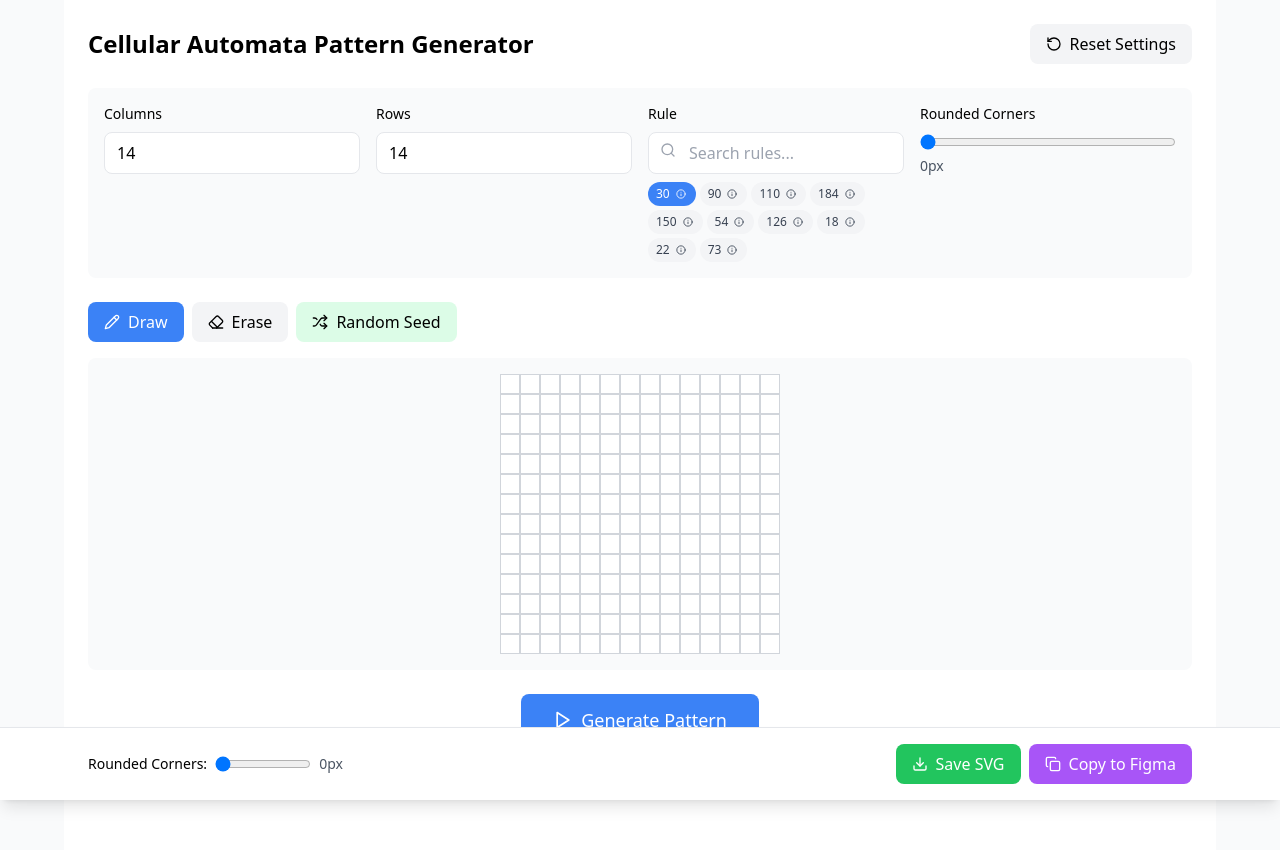
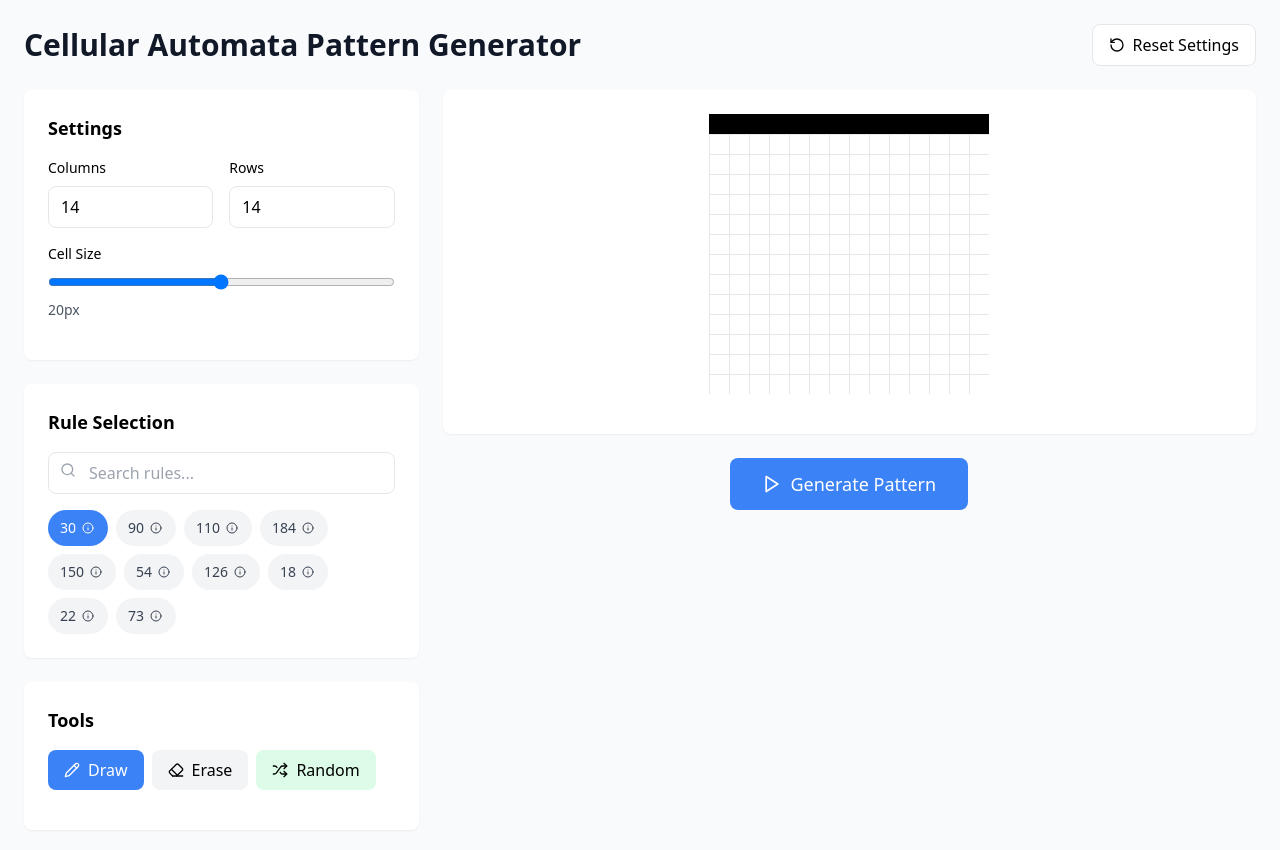
Before and after one commit to majoputerka/cellular-automata-editor, a React (Vite) app: page / in a window 1280 px wide. Shown: the top 850 px of the page. Built offline with nearby package versions, Linux system fonts and the light colour scheme.

Commit message:
Revert to left/right layout with centered Generate Pattern button

```diff
--- a/src/components/cellular-automata-editor.tsx
+++ b/src/components/cellular-automata-editor.tsx
@@ -6,74 +6,36 @@ const CellularAutomataEditor = () => {
   const [rows, setRows] = useState(14);
   const [rule, setRule] = useState(30);
   const [ruleSearch, setRuleSearch] = useState('');
-  const [grid, setGrid] = useState([]);
+  const [grid, setGrid] = useState<boolean[][]>([]);
   const [isDrawing, setIsDrawing] = useState(false);
-  const [tool, setTool] = useState('draw'); // 'draw' or 'erase'
+  const [tool, setTool] = useState<'draw' | 'erase'>('draw');
   const [isAnimating, setIsAnimating] = useState(false);
   const [animationRow, setAnimationRow] = useState(0);
   const [roundedCorners, setRoundedCorners] = useState(0);
   const [hasGenerated, setHasGenerated] = useState(false);
   const [showRuleModal, setShowRuleModal] = useState(false);
-  const [selectedRuleInfo, setSelectedRuleInfo] = useState(null);
+  const [selectedRuleInfo, setSelectedRuleInfo] = useState<number | null>(null);
   const [showRuleDropdown, setShowRuleDropdown] = useState(false);
-  const animationRef = useRef(null);
+  const [cellSize, setCellSize] = useState(20);
+  const animationRef = useRef<number | null>(null);
 
   // Most interesting/known rules
   const popularRules = [
-    { number: 30, name: "Rule 30", description: "Chaotic pattern generator, used in Mathematica's random number generator" },
-    { number: 90, name: "Rule 90", description: "Sierpinski triangle generator, creates fractal patterns" },
-    { number: 110, name: "Rule 110", description: "Turing complete, capable of universal computation" },
-    { number: 184, name: "Rule 184", description: "Traffic flow model, simulates highway traffic patterns" },
-    { number: 150, name: "Rule 150", description: "Additive cellular automaton, creates nested patterns" },
-    { number: 54, name: "Rule 54", description: "Creates complex triangular structures" },
-    { number: 126, name: "Rule 126", description: "Produces dense, chaotic patterns" },
-    { number: 18, name: "Rule 18", description: "Simple fractal generator with clear structure" },
-    { number: 22, name: "Rule 22", description: "Periodic patterns with interesting symmetries" },
-    { number: 73, name: "Rule 73", description: "Complex boundary behavior with localized structures" }
+    { number: 30, name: "Rule 30", description: "Chaotic pattern generator" },
+    { number: 90, name: "Rule 90", description: "Sierpinski triangle generator" },
+    { number: 110, name: "Rule 110", description: "Turing complete" },
+    { number: 184, name: "Rule 184", description: "Traffic flow model" },
+    { number: 150, name: "Rule 150", description: "Additive cellular automaton" },
+    { number: 54, name: "Rule 54", description: "Complex triangular structures" },
+    { number: 126, name: "Rule 126", description: "Dense, chaotic patterns" },
+    { number: 18, name: "Rule 18", description: "Simple fractal generator" },
+    { number: 22, name: "Rule 22", description: "Periodic patterns" },
+    { number: 73, name: "Rule 73", description: "Complex boundary behavior" }
   ];
 
-  // Rule descriptions for modal
-  const getRuleDescription = (ruleNumber) => {
-    const popular = popularRules.find(r => r.number === ruleNumber);
-    if (popular) return popular.description;
-
-    // Generate basic description based on rule number
-    const binary = ruleNumber.toString(2).padStart(8, '0');
-    const activePatterns = [];
-    const patterns = ['111', '110', '101', '100', '011', '010', '001', '000'];
-    patterns.forEach((pattern, i) => {
-      if (binary[i] === '1') activePatterns.push(pattern);
-    });
-
-    return `This rule activates cells when the neighborhood pattern is: ${activePatterns.join(', ')}`;
-  };
-
-  // Generate example pattern for modal
-  const generateExamplePattern = (ruleNumber) => {
-    const size = 14;
-    const exampleGrid = Array(size).fill().map(() => Array(size).fill(false));
-
-    // Set middle cell in first row
-    exampleGrid[0][Math.floor(size / 2)] = true;
-
-    const ruleLookup = getRuleLookup(ruleNumber);
-
-    // Generate pattern
-    for (let r = 1; r < size; r++) {
-      for (let c = 0; c < size; c++) {
-        const left = exampleGrid[r-1][c-1] || false;
-        const center = exampleGrid[r-1][c];
-        const right = exampleGrid[r-1][c+1] || false;
-        const pattern = `${left ? '1' : '0'}${center ? '1' : '0'}${right ? '1' : '0'}`;
-        exampleGrid[r][c] = ruleLookup[pattern];
-      }
-    }
-
-    return exampleGrid;
-  };
   // Initialize empty grid
   useEffect(() => {
-    const newGrid = Array(rows).fill().map((_, i) =>
+    const newGrid = Array(rows).fill(null).map((_, i) =>
       Array(cols).fill(i === 0 ? false : null)
     );
     setGrid(newGrid);
@@ -82,7 +44,7 @@ const CellularAutomataEditor = () => {
   }, [rows, cols]);
 
   // Generate rule lookup table
-  const getRuleLookup = useCallback((ruleNumber) => {
+  const getRuleLookup = useCallback((ruleNumber: number) => {
     const binary = ruleNumber.toString(2).padStart(8, '0');
     return {
       '111': binary[0] === '1',
@@ -97,7 +59,7 @@ const CellularAutomataEditor = () => {
   }, []);
 
   // Apply cellular automata rule
-  const applyRule = useCallback((prevRow, ruleLookup) => {
+  const applyRule = useCallback((prevRow: boolean[], ruleLookup: any) => {
     return prevRow.map((_, i) => {
       const left = prevRow[i - 1] || false;
       const center = prevRow[i];
@@ -108,8 +70,8 @@ const CellularAutomataEditor = () => {
   }, []);
 
   // Handle cell interaction
-  const handleCellInteraction = useCallback((rowIndex, colIndex, isClick = false) => {
-    if (rowIndex !== 0) return; // Only allow editing first row
+  const handleCellInteraction = useCallback((rowIndex: number, colIndex: number, isClick = false) => {
+    if (rowIndex !== 0) return;
 
     setGrid(prev => {
       const newGrid = [...prev];
@@ -124,8 +86,7 @@ const CellularAutomataEditor = () => {
   const generateRandomSeed = useCallback(() => {
     setGrid(prev => {
       const newGrid = [...prev];
-      newGrid[0] = Array(cols).fill().map(() => Math.random() > 0.5);
-      // Reset other rows
+      newGrid[0] = Array(cols).fill(null).map(() => Math.random() > 0.5);
       for (let i = 1; i < rows; i++) {
         newGrid[i] = Array(cols).fill(null);
       }
@@ -143,7 +104,7 @@ const CellularAutomataEditor = () => {
     setIsAnimating(true);
     setAnimationRow(1);
 
-    const animate = (currentRow) => {
+    const animate = (currentRow: number) => {
       if (currentRow >= rows) {
         setIsAnimating(false);
         setHasGenerated(true);
@@ -159,7 +120,7 @@ const CellularAutomataEditor = () => {
       });
 
       setAnimationRow(currentRow + 1);
-      animationRef.current = setTimeout(() => animate(currentRow + 1), 100);
+      animationRef.current = setTimeout(() => animate(currentRow + 1), 50);
     };
 
     animate(1);
@@ -172,6 +133,7 @@ const CellularAutomataEditor = () => {
     setRule(30);
     setRuleSearch('');
     setRoundedCorners(0);
+    setCellSize(20);
     setTool('draw');
     if (animationRef.current) {
       clearTimeout(animationRef.current);
@@ -183,7 +145,7 @@ const CellularAutomataEditor = () => {
 
   // Clear everything including first row
   const clearAll = useCallback(() => {
-    setGrid(Array(rows).fill().map((_, i) =>
+    setGrid(Array(rows).fill(null).map((_, i) =>
       Array(cols).fill(i === 0 ? false : null)
     ));
     setHasGenerated(false);
@@ -193,6 +155,7 @@ const CellularAutomataEditor = () => {
     }
     setIsAnimating(false);
   }, [rows, cols]);
+
   // Reset image only
   const resetImage = useCallback(() => {
     setGrid(prev => {
@@ -211,20 +174,19 @@ const CellularAutomataEditor = () => {
   }, [rows, cols]);
 
   // Show rule info modal
-  const showRuleInfo = (ruleNumber) => {
+  const showRuleInfo = (ruleNumber: number) => {
     setSelectedRuleInfo(ruleNumber);
     setShowRuleModal(true);
   };
 
-  // Generate SVG with proper connected shapes
+  // Generate SVG
   const generateSVG = useCallback(() => {
-    const cellSize = 20;
     const width = cols * cellSize;
     const height = rows * cellSize;
 
-    if (roundedCorners > 0) {
+    if (roundedCorners > 0 && hasGenerated) {
       // Create a binary matrix for filled cells
-      const matrix = Array(rows).fill().map(() => Array(cols).fill(false));
+      const matrix = Array(rows).fill(null).map(() => Array(cols).fill(false));
       for (let r = 0; r < rows; r++) {
         for (let c = 0; c < cols; c++) {
           if (grid[r] && grid[r][c]) {
@@ -233,19 +195,18 @@ const CellularAutomataEditor = () => {
         }
       }
 
-      // Generate path for connected shapes
-      let path = '';
-      const visited = Array(rows).fill().map(() => Array(cols).fill(false));
+      // Find all connected components using flood fill
+      const visited = Array(rows).fill(null).map(() => Array(cols).fill(false));
+      const components: number[][][] = [];
 
       for (let r = 0; r < rows; r++) {
         for (let c = 0; c < cols; c++) {
           if (matrix[r][c] && !visited[r][c]) {
-            // Find bounding box of connected component
-            const component = [];
-            const stack = [[r, c]];
+            const component: number[][] = [];
+            const stack: number[][] = [[r, c]];
 
             while (stack.length > 0) {
-              const [cr, cc] = stack.pop();
+              const [cr, cc] = stack.pop()!;
               if (cr < 0 || cr >= rows || cc < 0 || cc >= cols ||
                   visited[cr][cc] || !matrix[cr][cc]) continue;
 
@@ -257,23 +218,41 @@ const CellularAutomataEditor = () => {
             }
 
             if (component.length > 0) {
+              components.push(component);
+            }
+          }
+        }
+      }
+
+      // Generate smooth SVG paths for each component
+      let paths = '';
+      components.forEach(component => {
+        if (component.length === 1) {
+          // Single cell - just a rounded rectangle
+          const [r, c] = component[0];
+          const x = c * cellSize;
+          const y = r * cellSize;
+          paths += `<rect x="${x}" y="${y}" width="${cellSize}" height="${cellSize}" rx="${roundedCorners}" ry="${roundedCorners}" fill="#000"/>`;
+        } else {
+          // Multiple cells - create a single smooth path
           const minR = Math.min(...component.map(([r]) => r));
           const maxR = Math.max(...component.map(([r]) => r));
           const minC = Math.min(...component.map(([, c]) => c));
           const maxC = Math.max(...component.map(([, c]) => c));
 
+          // Create a single rounded rectangle for the entire component
           const x = minC * cellSize;
           const y = minR * cellSize;
           const w = (maxC - minC + 1) * cellSize;
           const h = (maxR - minR + 1) * cellSize;
 
-              path += `<rect x="${x}" y="${y}" width="${w}" height="${h}" rx="${roundedCorners}" ry="${roundedCorners}" fill="#000"/>`;
+          // Use a smooth rounded rectangle with larger radius for metaball effect
+          const radius = Math.min(roundedCorners * 2, Math.min(w, h) / 2);
+          paths += `<rect x="${x}" y="${y}" width="${w}" height="${h}" rx="${radius}" ry="${radius}" fill="#000"/>`;
         }
-          }
-        }
-      }
+      });
 
-      return `<svg width="${width}" height="${height}" xmlns="http://www.w3.org/2000/svg">${path}</svg>`;
+      return `<svg width="${width}" height="${height}" xmlns="http://www.w3.org/2000/svg">${paths}</svg>`;
     } else {
       // Generate individual rectangles without gaps
       let rects = '';
@@ -288,7 +267,7 @@ const CellularAutomataEditor = () => {
       }
       return `<svg width="${width}" height="${height}" xmlns="http://www.w3.org/2000/svg">${rects}</svg>`;
     }
-  }, [grid, cols, rows, roundedCorners]);
+  }, [grid, cols, rows, roundedCorners, cellSize, hasGenerated]);
 
   // Save as SVG
   const saveAsSVG = useCallback(() => {
@@ -318,21 +297,28 @@ const CellularAutomataEditor = () => {
     .filter(r => r.toString().includes(ruleSearch));
 
   return (
-    <div className="w-full max-w-6xl mx-auto p-6 bg-white">
-      {/* Header Controls */}
-      <div className="mb-6 flex flex-wrap gap-4 items-center justify-between">
-        <h1 className="text-2xl font-bold">Cellular Automata Pattern Generator</h1>
+    <div className="min-h-screen bg-gray-50">
+      <div className="max-w-7xl mx-auto p-6">
+        {/* Header */}
+        <div className="mb-6 flex justify-between items-center">
+          <h1 className="text-3xl font-bold text-gray-900">Cellular Automata Pattern Generator</h1>
           <button
             onClick={resetToDefaults}
-          className="flex items-center gap-2 px-4 py-2 bg-gray-100 hover:bg-gray-200 rounded-lg transition-colors"
+            className="flex items-center gap-2 px-4 py-2 bg-white hover:bg-gray-100 rounded-lg border transition-colors"
           >
             <RotateCcw size={16} />
             Reset Settings
           </button>
         </div>
 
-      {/* Configuration Panel */}
-      <div className="grid grid-cols-1 md:grid-cols-2 lg:grid-cols-4 gap-4 mb-6 p-4 bg-gray-50 rounded-lg">
+        <div className="grid grid-cols-1 lg:grid-cols-3 gap-6">
+          {/* Left Panel - Controls */}
+          <div className="lg:col-span-1 space-y-6">
+            {/* Settings */}
+            <div className="bg-white rounded-lg shadow-sm p-6">
+              <h2 className="text-lg font-semibold mb-4">Settings</h2>
+
+              <div className="grid grid-cols-2 gap-4 mb-4">
                 <div>
                   <label className="block text-sm font-medium mb-2">Columns</label>
                   <input
@@ -356,10 +342,28 @@ const CellularAutomataEditor = () => {
                     className="w-full px-3 py-2 border rounded-lg"
                   />
                 </div>
+              </div>
 
-        <div>
-          <label className="block text-sm font-medium mb-2">Rule</label>
-          <div className="relative">
+              <div className="mb-4">
+                <label className="block text-sm font-medium mb-2">Cell Size</label>
+                <input
+                  type="range"
+                  min="8"
+                  max="32"
+                  step="2"
+                  value={cellSize}
+                  onChange={(e) => setCellSize(Number(e.target.value))}
+                  className="w-full"
+                />
+                <div className="text-sm text-gray-600 mt-1">{cellSize}px</div>
+              </div>
+            </div>
+
+            {/* Rule Selection */}
+            <div className="bg-white rounded-lg shadow-sm p-6">
+              <h2 className="text-lg font-semibold mb-4">Rule Selection</h2>
+
+              <div className="relative mb-4">
                 <Search className="absolute left-3 top-2.5 h-4 w-4 text-gray-400" />
                 <input
                   type="text"
@@ -397,13 +401,12 @@ const CellularAutomataEditor = () => {
                 )}
               </div>
 
-          {/* Popular Rules Pills */}
-          <div className="mt-2 flex flex-wrap gap-1">
+              <div className="flex flex-wrap gap-2">
                 {popularRules.map(({ number, name }) => (
                   <button
                     key={number}
                     onClick={() => setRule(number)}
-                className={`inline-flex items-center gap-1 px-2 py-1 text-xs rounded-full transition-colors ${
+                    className={`inline-flex items-center gap-1 px-3 py-2 text-sm rounded-full transition-colors ${
                       rule === number
                         ? 'bg-blue-500 text-white'
                         : 'bg-gray-100 hover:bg-gray-200 text-gray-700'
@@ -417,29 +420,18 @@ const CellularAutomataEditor = () => {
                       }}
                       className="hover:bg-blue-600 rounded-full p-0.5"
                     >
-                  <Info size={10} />
+                      <Info size={12} />
                     </button>
                   </button>
                 ))}
               </div>
             </div>
 
-        <div>
-          <label className="block text-sm font-medium mb-2">Rounded Corners</label>
-          <input
-            type="range"
-            min="0"
-            max="10"
-            value={roundedCorners}
-            onChange={(e) => setRoundedCorners(Number(e.target.value))}
-            className="w-full"
-          />
-          <div className="text-sm text-gray-600">{roundedCorners}px</div>
-        </div>
-      </div>
+            {/* Tools */}
+            <div className="bg-white rounded-lg shadow-sm p-6">
+              <h2 className="text-lg font-semibold mb-4">Tools</h2>
 
-      {/* Tools */}
-      <div className="flex gap-2 mb-4">
+              <div className="flex flex-wrap gap-2 mb-4">
                 <button
                   onClick={() => setTool('draw')}
                   className={`flex items-center gap-2 px-4 py-2 rounded-lg transition-colors ${
@@ -465,11 +457,12 @@ const CellularAutomataEditor = () => {
                   className="flex items-center gap-2 px-4 py-2 bg-green-100 hover:bg-green-200 rounded-lg transition-colors"
                 >
                   <Shuffle size={16} />
-          Random Seed
+                  Random
                 </button>
+              </div>
 
               {hasGenerated && (
-          <>
+                <div className="flex flex-wrap gap-2">
                   <button
                     onClick={resetImage}
                     className="flex items-center gap-2 px-4 py-2 bg-orange-100 hover:bg-orange-200 rounded-lg transition-colors"
@@ -485,57 +478,73 @@ const CellularAutomataEditor = () => {
                     <Trash2 size={16} />
                     Clear All
                   </button>
-          </>
+                </div>
               )}
             </div>
+          </div>
 
+          {/* Right Panel - Grid and Controls */}
+          <div className="lg:col-span-2 space-y-6">
             {/* Grid Display */}
-      <div className="mb-6 p-4 bg-gray-50 rounded-lg overflow-auto">
+            <div className="bg-white rounded-lg shadow-sm p-6">
+              <div className="flex justify-center mb-4">
                 <div
-          className="mx-auto"
+                  className="inline-block"
                   style={{
                     display: 'grid',
-            gridTemplateColumns: `repeat(${cols}, 20px)`,
-            maxWidth: 'fit-content'
+                    gridTemplateColumns: `repeat(${cols}, ${cellSize}px)`,
+                    backgroundImage: 'linear-gradient(to right, #e5e7eb 1px, transparent 1px), linear-gradient(to bottom, #e5e7eb 1px, transparent 1px)',
+                    backgroundSize: `${cellSize}px ${cellSize}px`,
+                    backgroundPosition: '0 0'
                   }}
                 >
                   {grid.map((row, rowIndex) =>
                     row.map((cell, colIndex) => {
-              // Apply rounded corners live when roundedCorners > 0
-              let cellStyle = {
-                width: '20px',
-                height: '20px',
-                backgroundColor: cell ? '#000' : '#fff',
-                border: '1px solid #d1d5db'
+                      // Apply hover and cell styling
+                      let cellStyle: React.CSSProperties = {
+                        width: `${cellSize}px`,
+                        height: `${cellSize}px`,
+                        backgroundColor: cell ? '#000' : 'transparent',
+                        border: 'none'
                       };
 
-              if (roundedCorners > 0 && cell) {
-                // Check for connected neighbors to apply smart rounding
+                      // Hover effect for first row only when drawing/erasing
+                      if (rowIndex === 0) {
+                        if (tool === 'draw' && !cell) {
+                          cellStyle.backgroundColor = '#000'; // Show as filled on hover
+                        } else if (tool === 'erase' && cell) {
+                          cellStyle.backgroundColor = 'transparent'; // Show as empty on hover
+                        }
+                      }
+
+                      if (roundedCorners > 0 && hasGenerated && cell) {
+                        // For live preview, we'll use a simpler approach
+                        // The SVG export will handle the proper connected component logic
                         const hasTop = rowIndex > 0 && grid[rowIndex - 1] && grid[rowIndex - 1][colIndex];
                         const hasBottom = rowIndex < rows - 1 && grid[rowIndex + 1] && grid[rowIndex + 1][colIndex];
                         const hasLeft = colIndex > 0 && grid[rowIndex] && grid[rowIndex][colIndex - 1];
                         const hasRight = colIndex < cols - 1 && grid[rowIndex] && grid[rowIndex][colIndex + 1];
 
+                        // Use larger radius for metaball effect
+                        const radius = roundedCorners * 2;
+
                         let borderRadius = '';
-                if (!hasTop && !hasLeft) borderRadius += `${roundedCorners}px `;
+                        if (!hasTop && !hasLeft) borderRadius += `${radius}px `;
                         else borderRadius += '0px ';
-                if (!hasTop && !hasRight) borderRadius += `${roundedCorners}px `;
+                        if (!hasTop && !hasRight) borderRadius += `${radius}px `;
                         else borderRadius += '0px ';
-                if (!hasBottom && !hasRight) borderRadius += `${roundedCorners}px `;
+                        if (!hasBottom && !hasRight) borderRadius += `${radius}px `;
                         else borderRadius += '0px ';
-                if (!hasBottom && !hasLeft) borderRadius += `${roundedCorners}px`;
+                        if (!hasBottom && !hasLeft) borderRadius += `${radius}px`;
                         else borderRadius += '0px';
 
                         cellStyle.borderRadius = borderRadius;
-                cellStyle.border = 'none'; // Remove border for rounded cells
                       }
 
                       return (
                         <div
                           key={`${rowIndex}-${colIndex}`}
-                  className={`cursor-pointer transition-all ${
-                    rowIndex === 0 ? 'hover:bg-gray-200' : ''
-                  }`}
+                          className="cursor-pointer transition-all"
                           style={cellStyle}
                           onMouseDown={() => {
                             if (rowIndex === 0) {
@@ -551,9 +560,10 @@ const CellularAutomataEditor = () => {
                   )}
                 </div>
               </div>
+            </div>
 
             {/* Generate Button */}
-      <div className="flex justify-center mb-20">
+            <div className="flex justify-center">
               <button
                 onClick={generatePattern}
                 disabled={isAnimating}
@@ -564,11 +574,12 @@ const CellularAutomataEditor = () => {
               </button>
             </div>
 
-      {/* Fixed Bottom Bar */}
-      <div className="fixed bottom-0 left-0 right-0 bg-white border-t shadow-lg z-20">
-        <div className="max-w-6xl mx-auto px-6 py-4 flex items-center justify-between">
-          <div className="flex items-center gap-4">
-            <div className="flex items-center gap-2">
+            {/* Export Controls */}
+            {hasGenerated && (
+              <div className="bg-white rounded-lg shadow-sm p-6">
+                <h2 className="text-lg font-semibold mb-4">Export Options</h2>
+
+                <div className="flex items-center gap-4 mb-4">
                   <label className="text-sm font-medium">Rounded Corners:</label>
                   <input
                     type="range"
@@ -576,10 +587,9 @@ const CellularAutomataEditor = () => {
                     max="10"
                     value={roundedCorners}
                     onChange={(e) => setRoundedCorners(Number(e.target.value))}
-                className="w-24"
+                    className="flex-1"
                   />
-              <span className="text-sm text-gray-600 w-8">{roundedCorners}px</span>
-            </div>
+                  <span className="text-sm text-gray-600 w-12">{roundedCorners}px</span>
                 </div>
 
                 <div className="flex gap-2">
@@ -600,6 +610,9 @@ const CellularAutomataEditor = () => {
                   </button>
                 </div>
               </div>
+            )}
+          </div>
+        </div>
       </div>
 
       {/* Rule Info Modal */}
@@ -617,31 +630,8 @@ const CellularAutomataEditor = () => {
             </div>
 
             <p className="text-gray-700 mb-4">
-              {getRuleDescription(selectedRuleInfo)}
+              Rule {selectedRuleInfo} description
             </p>
-
-            {/* Example Pattern */}
-            <div className="mb-4">
-              <h4 className="font-medium mb-2">Example Pattern:</h4>
-              <div
-                className="mx-auto border rounded"
-                style={{
-                  display: 'grid',
-                  gridTemplateColumns: `repeat(14, 12px)`,
-                  maxWidth: 'fit-content'
-                }}
-              >
-                {generateExamplePattern(selectedRuleInfo).map((row, rowIndex) =>
-                  row.map((cell, colIndex) => (
-                    <div
-                      key={`${rowIndex}-${colIndex}`}
-                      className={`w-3 h-3 ${cell ? 'bg-black' : 'bg-white'}`}
-                      style={{ border: '0.5px solid #e5e7eb' }}
-                    />
-                  ))
-                )}
-              </div>
-            </div>
 
             <button
               onClick={() => setShowRuleModal(false)}
```
Lines whose indentation alone changed are shown as unchanged.
